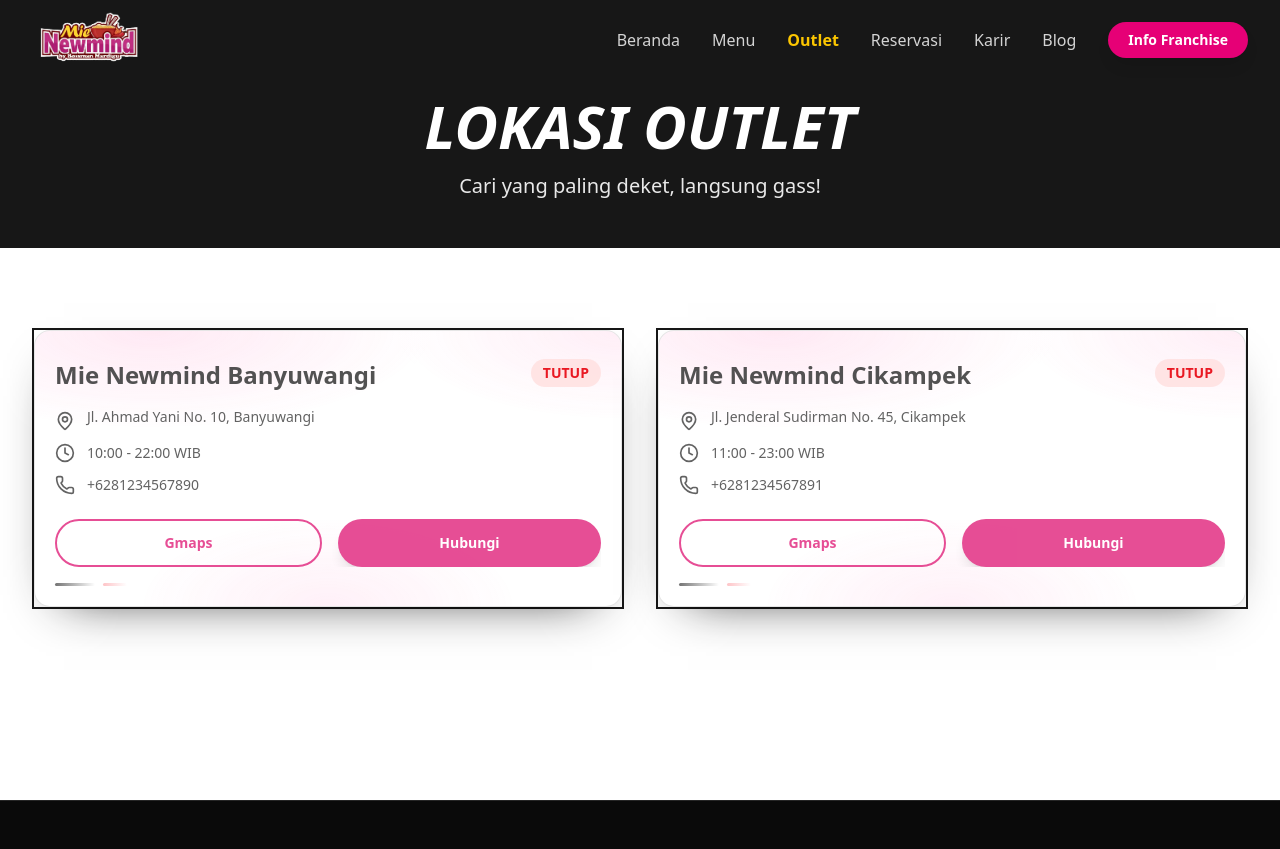
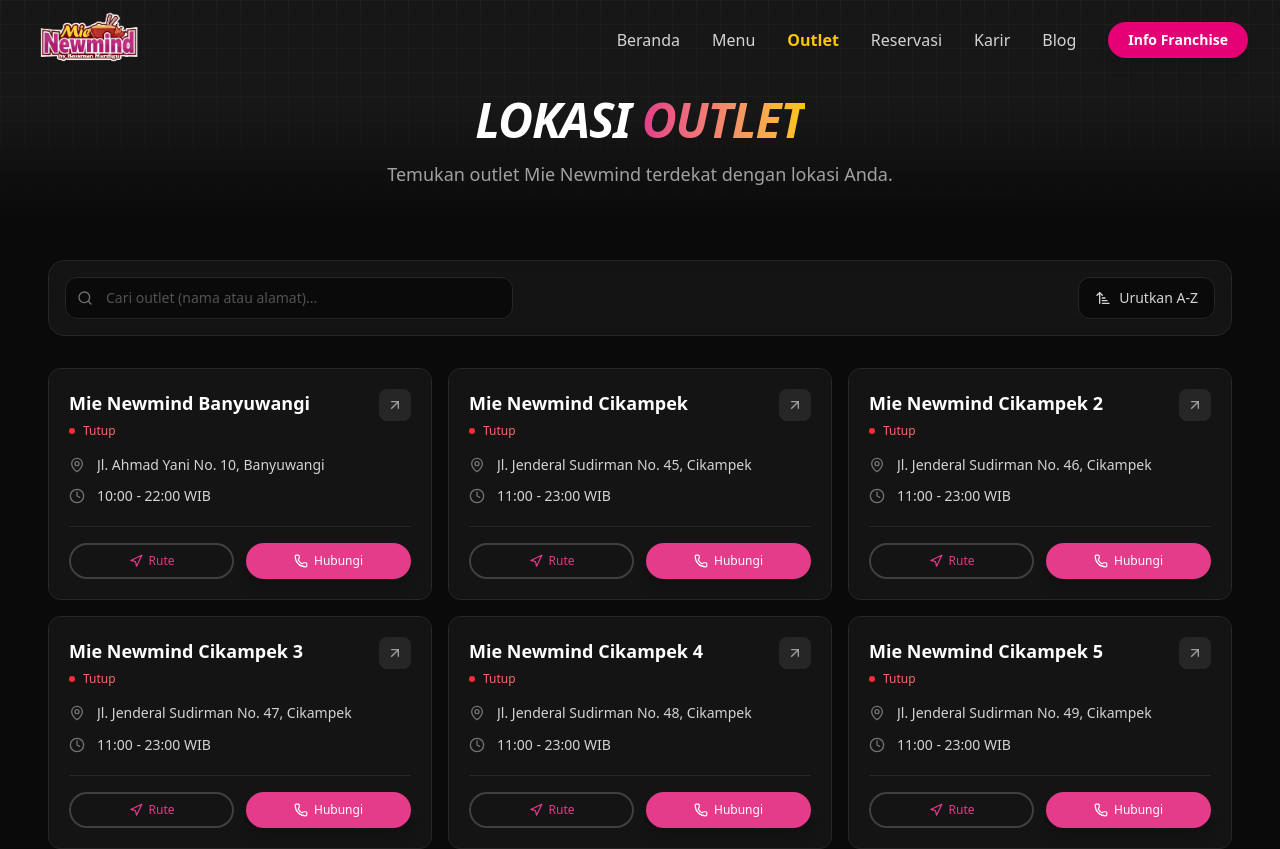
Before and after one commit to rakha00/mie-newmind, a Next.js app: page /outlet in a window 1280 px wide. Shown: the top 849 px of the page. Built offline with nearby package versions, Linux system fonts and the light colour scheme.

Commit message:
update: outlet

```diff
--- a/app/outlet/page.tsx
+++ b/app/outlet/page.tsx
@@ -2,13 +2,15 @@
 
 import { OUTLETS } from '@/data/outlets';
 import Section from '@/components/ui/Section';
-import Card from '@/components/ui/Card';
 import CTAButton from '@/components/ui/CTAButton';
-import { MapPin, Clock, Phone } from 'lucide-react';
+import { MapPin, Clock, Phone, Navigation, ArrowUpRight, Search, SortAsc, SortDesc } from 'lucide-react';
 import { useState, useEffect } from 'react';
+import { motion, AnimatePresence } from 'framer-motion';
 
 export default function OutletPage() {
     const [currentTime, setCurrentTime] = useState<string>('');
+    const [searchQuery, setSearchQuery] = useState('');
+    const [sortOrder, setSortOrder] = useState<'asc' | 'desc'>('asc');
 
     useEffect(() => {
         // Update time on load to calculate status
@@ -23,53 +25,167 @@
         return currentTime >= open && currentTime < close;
     };
 
+    // Filter and Sort Logic
+    const filteredOutlets = OUTLETS.filter((outlet) =>
+        outlet.name.toLowerCase().includes(searchQuery.toLowerCase()) ||
+        outlet.address.toLowerCase().includes(searchQuery.toLowerCase())
+    ).sort((a, b) => {
+        if (sortOrder === 'asc') return a.name.localeCompare(b.name);
+        return b.name.localeCompare(a.name);
+    });
+
     return (
-        <div className="min-h-screen">
-            <div className="bg-neutral-900 text-white pt-24 pb-12 text-center">
-                <h1 className="text-4xl md:text-6xl font-black italic mb-4">LOKASI OUTLET</h1>
-                <p className="text-xl opacity-90">Cari yang paling deket, langsung gass!</p>
+        <div className="min-h-screen bg-neutral-950">
+            {/* Header Section */}
+            <div className="relative bg-neutral-900 text-white pt-24 pb-8 text-center overflow-hidden">
+                <div className="absolute inset-0 bg-[linear-gradient(to_right,#80808012_1px,transparent_1px),linear-gradient(to_bottom,#80808012_1px,transparent_1px)] bg-[size:24px_24px]"></div>
+                <div className="absolute inset-0 bg-gradient-to-b from-neutral-900/0 via-neutral-900/50 to-neutral-950"></div>
+
+                <motion.div
+                    initial={{ opacity: 0, y: 20 }}
+                    animate={{ opacity: 1, y: 0 }}
+                    transition={{ duration: 0.6 }}
+                    className="relative z-10 px-4"
+                >
+                    <h1 className="text-3xl md:text-5xl font-black italic mb-4 tracking-tight">
+                        LOKASI <span className="text-transparent bg-clip-text bg-gradient-to-r from-primary to-secondary">OUTLET</span>
+                    </h1>
+                    <p className="text-neutral-400 text-lg">Temukan outlet Mie Newmind terdekat dengan lokasi Anda.</p>
+                </motion.div>
             </div>
 
-            <Section>
-                <div className="grid grid-cols-1 md:grid-cols-2 gap-8">
-                    {OUTLETS.map((outlet) => {
-                        const open = isOpen(outlet.openTime, outlet.closeTime);
-                        return (
-                            <Card key={outlet.id} className="border-2 hover:border-primary">
-                                <div className="flex justify-between items-start mb-4">
-                                    <h3 className="text-2xl font-bold">{outlet.name}</h3>
-                                    <span className={`px-3 py-1 rounded-full text-sm font-bold ${open ? 'bg-green-100 text-green-600' : 'bg-red-100 text-red-600'}`}>
-                                        {open ? 'BUKA' : 'TUTUP'}
-                                    </span>
+            <Section className="relative z-20 -mt-10 pb-8 md:pb-8">
+                {/* Search and Sort Controls */}
+                <div className="max-w-7xl mx-auto px-4 mb-8">
+                    <div className="flex flex-col sm:flex-row gap-4 justify-between items-center bg-neutral-900/80 backdrop-blur-md border border-neutral-800 p-4 rounded-2xl">
+                        <div className="relative w-full sm:max-w-md">
+                            <Search className="absolute left-3 top-1/2 -translate-y-1/2 w-4 h-4 text-neutral-500" />
+                            <input
+                                type="text"
+                                placeholder="Cari outlet (nama atau alamat)..."
+                                value={searchQuery}
+                                onChange={(e) => setSearchQuery(e.target.value)}
+                                className="w-full bg-neutral-950 border border-neutral-800 text-sm rounded-xl py-2.5 pl-10 pr-4 text-white placeholder:text-neutral-600 focus:outline-none focus:border-primary/50 focus:ring-1 focus:ring-primary/50 transition-all"
+                            />
                         </div>
-
-                                <div className="space-y-3 text-neutral-600 mb-6">
-                                    <div className="flex items-start gap-3">
-                                        <MapPin className="shrink-0 w-5 h-5 mt-1" />
-                                        <span>{outlet.address}</span>
-                                    </div>
-                                    <div className="flex items-center gap-3">
-                                        <Clock className="shrink-0 w-5 h-5" />
-                                        <span>{outlet.openTime} - {outlet.closeTime} WIB</span>
-                                    </div>
-                                    <div className="flex items-center gap-3">
-                                        <Phone className="shrink-0 w-5 h-5" />
-                                        <span>+{outlet.phone}</span>
+                        <button
+                            onClick={() => setSortOrder(sortOrder === 'asc' ? 'desc' : 'asc')}
+                            className="flex items-center gap-2 px-4 py-2.5 bg-neutral-950 border border-neutral-800 rounded-xl text-sm font-medium text-neutral-300 hover:text-white hover:border-neutral-700 transition-colors w-full sm:w-auto justify-center"
+                        >
+                            {sortOrder === 'asc' ? <SortAsc className="w-4 h-4" /> : <SortDesc className="w-4 h-4" />}
+                            <span>Urutkan {sortOrder === 'asc' ? 'A-Z' : 'Z-A'}</span>
+                        </button>
                     </div>
                 </div>
 
-                                <div className="flex gap-4">
-                                    <CTAButton href={outlet.googleMapsUrl} variant="outline" className="flex-1 text-sm">
-                                        Gmaps
+                <div className="grid grid-cols-1 md:grid-cols-2 lg:grid-cols-3 gap-4 max-w-7xl mx-auto px-4">
+                    <AnimatePresence mode="popLayout">
+                        {filteredOutlets.length > 0 ? (
+                            filteredOutlets.map((outlet, index) => {
+                                const open = isOpen(outlet.openTime, outlet.closeTime);
+                                return (
+                                    <motion.div
+                                        key={outlet.id}
+                                        layout
+                                        initial={{ opacity: 0, scale: 0.95 }}
+                                        animate={{ opacity: 1, scale: 1 }}
+                                        exit={{ opacity: 0, scale: 0.95 }}
+                                        transition={{ duration: 0.4 }}
+                                        className="group relative"
+                                    >
+                                        {/* Glow Effect */}
+                                        <div className="absolute -inset-0.5 bg-gradient-to-r from-primary/50 to-secondary/50 rounded-xl opacity-0 group-hover:opacity-30 blur transition duration-500"></div>
+
+                                        <div className="relative h-full bg-neutral-900/80 backdrop-blur-sm border border-neutral-800 rounded-xl p-5 hover:border-neutral-700 transition-colors flex flex-col">
+                                            {/* Header */}
+                                            <div className="flex justify-between items-start mb-4">
+                                                <div>
+                                                    <h3 className="text-lg font-bold text-white group-hover:text-primary transition-colors line-clamp-1">
+                                                        {outlet.name}
+                                                    </h3>
+                                                    <div className="flex items-center gap-2 mt-1.5">
+                                                        <div className={`w-1.5 h-1.5 rounded-full ${open ? 'bg-green-500 animate-pulse' : 'bg-red-500'}`}></div>
+                                                        <span className={`text-xs font-medium ${open ? 'text-green-400' : 'text-red-400'}`}>
+                                                            {open ? 'Buka Sekarang' : 'Tutup'}
+                                                        </span>
+                                                    </div>
+                                                </div>
+                                                <div className="flex gap-2">
+                                                    <a
+                                                        href={outlet.googleMapsUrl}
+                                                        target="_blank"
+                                                        rel="noopener noreferrer"
+                                                        className="p-2 rounded-lg bg-neutral-800 text-neutral-400 hover:bg-neutral-700 hover:text-white transition-colors"
+                                                        title="Open in Maps"
+                                                    >
+                                                        <ArrowUpRight className="w-4 h-4" />
+                                                    </a>
+                                                </div>
+                                            </div>
+
+                                            {/* Content */}
+                                            <div className="space-y-3 mb-5 flex-grow">
+                                                <div className="flex items-start gap-3">
+                                                    <MapPin className="shrink-0 w-4 h-4 mt-0.5 text-neutral-500" />
+                                                    <span className="text-sm text-neutral-300 leading-snug line-clamp-2">
+                                                        {outlet.address}
+                                                    </span>
+                                                </div>
+                                                <div className="flex flex-col gap-1">
+                                                    <div className="flex items-center gap-3">
+                                                        <Clock className="shrink-0 w-4 h-4 text-neutral-500" />
+                                                        <span className="text-sm text-neutral-300">
+                                                            {outlet.openTime} - {outlet.closeTime} WIB
+                                                        </span>
+                                                    </div>
+                                                </div>
+                                            </div>
+
+                                            {/* Actions */}
+                                            <div className="grid grid-cols-2 gap-3 mt-auto border-t border-neutral-800 pt-4">
+                                                <CTAButton
+                                                    href={outlet.googleMapsUrl}
+                                                    variant="outline"
+                                                    className="w-full text-xs font-medium h-9 bg-transparent border-neutral-700 hover:bg-neutral-800 hover:border-neutral-600"
+                                                >
+                                                    <Navigation className="w-3.5 h-3.5 mr-1.5" />
+                                                    Rute
                                                 </CTAButton>
-                                    <CTAButton href={`https://wa.me/${outlet.phone}`} className="flex-1 text-sm">
+                                                <CTAButton
+                                                    href={`https://wa.me/${outlet.phone}`}
+                                                    className="w-full text-xs font-medium h-9"
+                                                >
+                                                    <Phone className="w-3.5 h-3.5 mr-1.5" />
                                                     Hubungi
                                                 </CTAButton>
                                             </div>
-                            </Card>
+                                        </div>
+                                    </motion.div>
                                 );
-                    })}
+                            })
+                        ) : (
+                            <motion.div
+                                initial={{ opacity: 0 }}
+                                animate={{ opacity: 1 }}
+                                className="col-span-full text-center py-20 text-neutral-500"
+                            >
+                                <Search className="w-12 h-12 mx-auto mb-4 opacity-20" />
+                                <p>Outlet tidak ditemukan</p>
+                            </motion.div>
+                        )}
+                    </AnimatePresence>
                 </div>
+
+                <motion.div
+                    initial={{ opacity: 0 }}
+                    whileInView={{ opacity: 1 }}
+                    viewport={{ once: true }}
+                    className="text-center mt-8"
+                >
+                    <p className="text-neutral-500 text-sm">
+                        *Jam operasional dapat berubah sewaktu-waktu pada hari libur nasional
+                    </p>
+                </motion.div>
             </Section>
         </div>
     );
--- a/data/outlets.ts
+++ b/data/outlets.ts
@@ -17,4 +17,40 @@
         closeTime: '23:00',
         phone: '6281234567891',
     },
+    {
+        id: 'cikampek-2',
+        name: 'Mie Newmind Cikampek 2',
+        address: 'Jl. Jenderal Sudirman No. 46, Cikampek',
+        googleMapsUrl: 'https://goo.gl/maps/example',
+        openTime: '11:00',
+        closeTime: '23:00',
+        phone: '6281234567891',
+    },
+    {
+        id: 'cikampek-3',
+        name: 'Mie Newmind Cikampek 3',
+        address: 'Jl. Jenderal Sudirman No. 47, Cikampek',
+        googleMapsUrl: 'https://goo.gl/maps/example',
+        openTime: '11:00',
+        closeTime: '23:00',
+        phone: '6281234567891',
+    },
+    {
+        id: 'cikampek-4',
+        name: 'Mie Newmind Cikampek 4',
+        address: 'Jl. Jenderal Sudirman No. 48, Cikampek',
+        googleMapsUrl: 'https://goo.gl/maps/example',
+        openTime: '11:00',
+        closeTime: '23:00',
+        phone: '6281234567891',
+    },
+    {
+        id: 'cikampek-5',
+        name: 'Mie Newmind Cikampek 5',
+        address: 'Jl. Jenderal Sudirman No. 49, Cikampek',
+        googleMapsUrl: 'https://goo.gl/maps/example',
+        openTime: '11:00',
+        closeTime: '23:00',
+        phone: '6281234567891',
+    },
 ];
```
Lines whose indentation alone changed are shown as unchanged.
